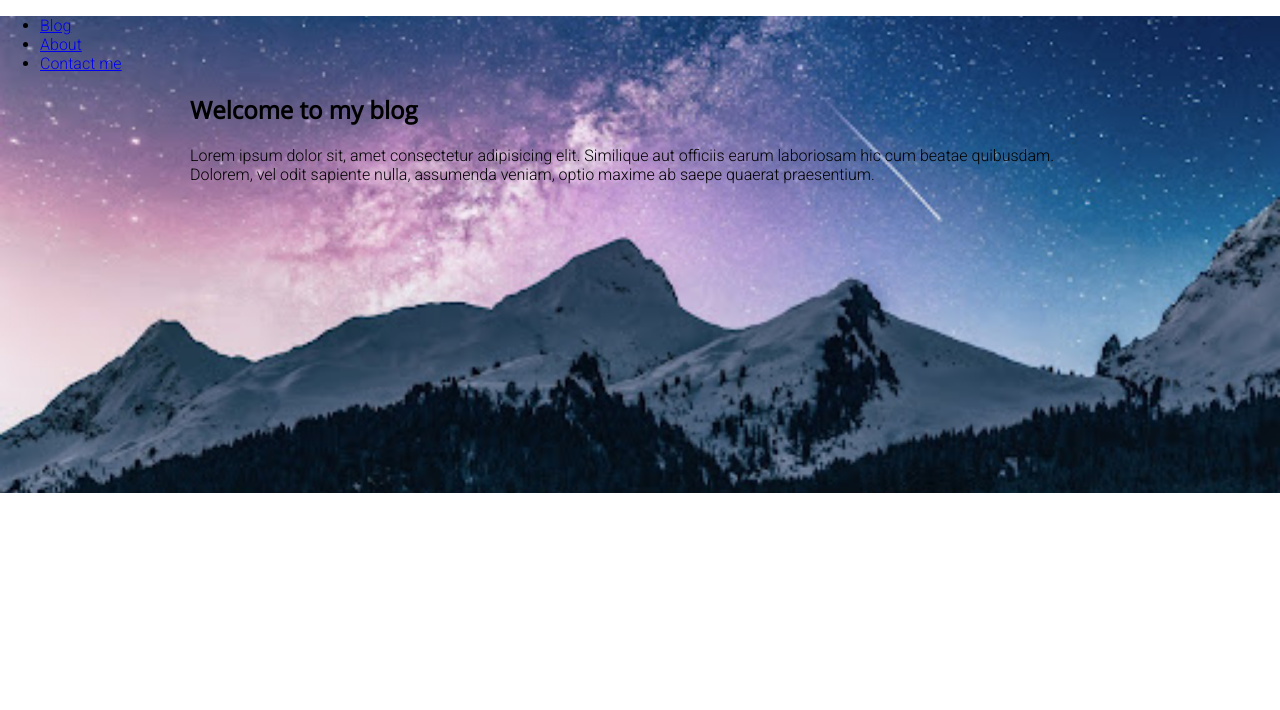
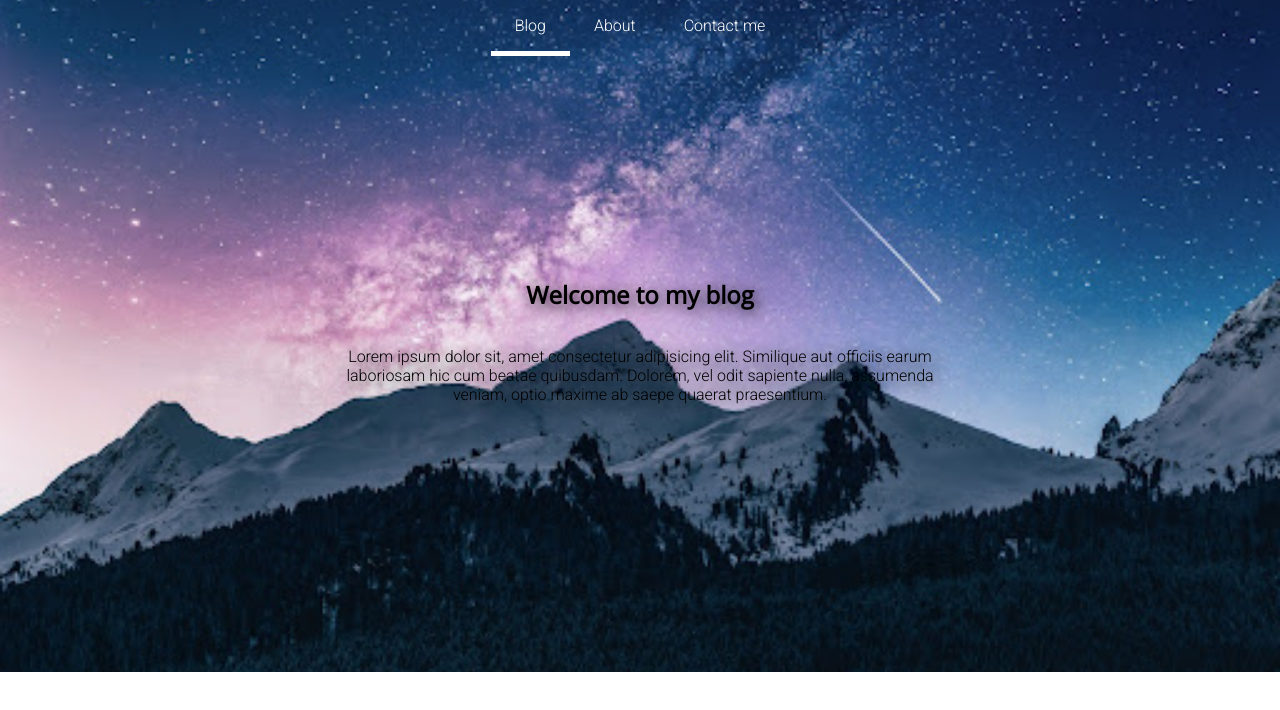
Before and after one commit to GuldanaBaktybekova/22-11-2021, a plain HTML site: page index.html in a window 1280 px wide. Drawn offline with nearby package versions, Linux system fonts and the light colour scheme.

Commit message:
add nevbar

```diff
--- a/style.css
+++ b/style.css
@@ -7,13 +7,15 @@ body {
 .container {
   width: 900px;
   margin: 0 auto;
+  padding: 0.5rem;
 }
 .row {
   display: flex;
+  flex-wrap: wrap;
   margin: 0 -0.5rem;
 }
 [class^="column"] {
-  padding: 0 0.5rem;
+  padding: 0.5rem;
 }
 .column {
   flex: 1 0 0;
@@ -58,8 +60,36 @@ body {
   flex: 0 0 100%;
 }
 .hero {
- min-height: 50vh;
+  min-height: 75vh;
+  padding: 0 15% 50px;
+  text-shadow: 3px 3px 15px rgba(0, 0, 0, 0.8);
+  display: flex;
+  flex-wrap: wrap;
+  justify-content: center;
+  align-items: center;
+  align-content: center;
+  text-align: center;
 }
 .hero-light {
   color: white;
 }
+
+
+.navbar ul {
+  display: flex;
+  list-style-type: none;
+  margin: 0;
+  padding: 0;
+  justify-content: center;
+}
+.navbar ul .nav-link {
+  display: inline-block;
+  color: white;
+  text-decoration: none;
+  padding: 1rem 1.5rem;
+  border-bottom: 5px solid transparent;
+}
+.navbar ul .nav-link.active,
+.navbar ul.nav-link:hover {
+  border-color: white;
+}
```
